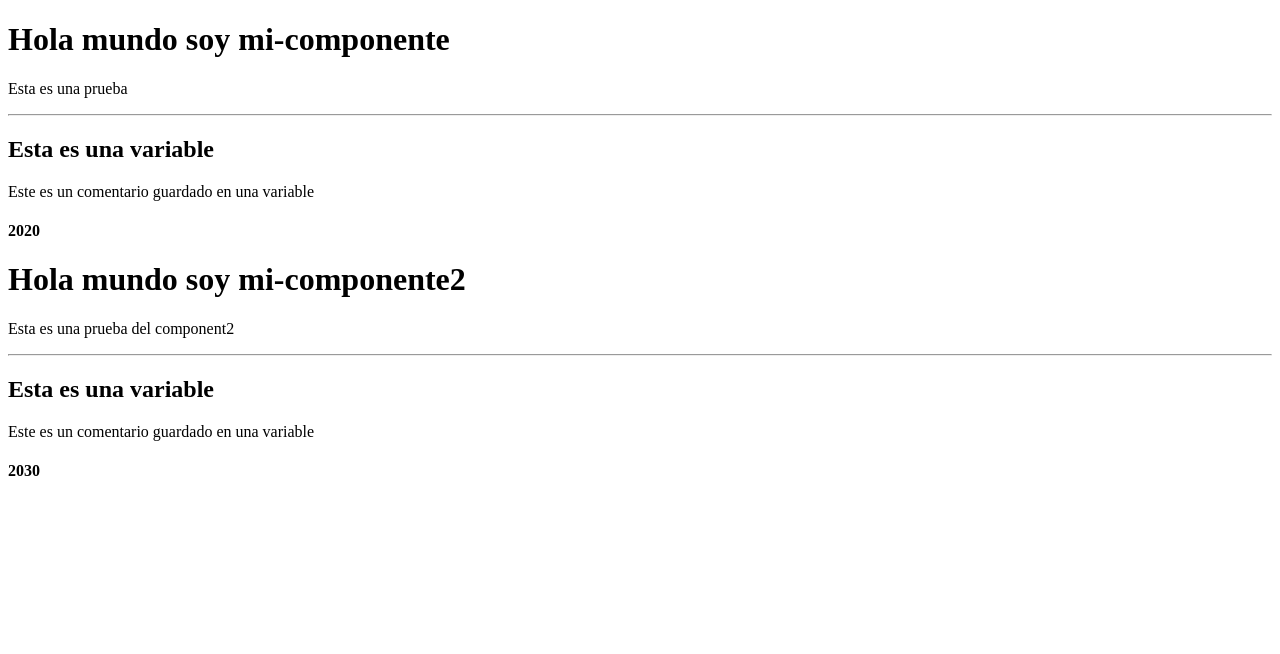
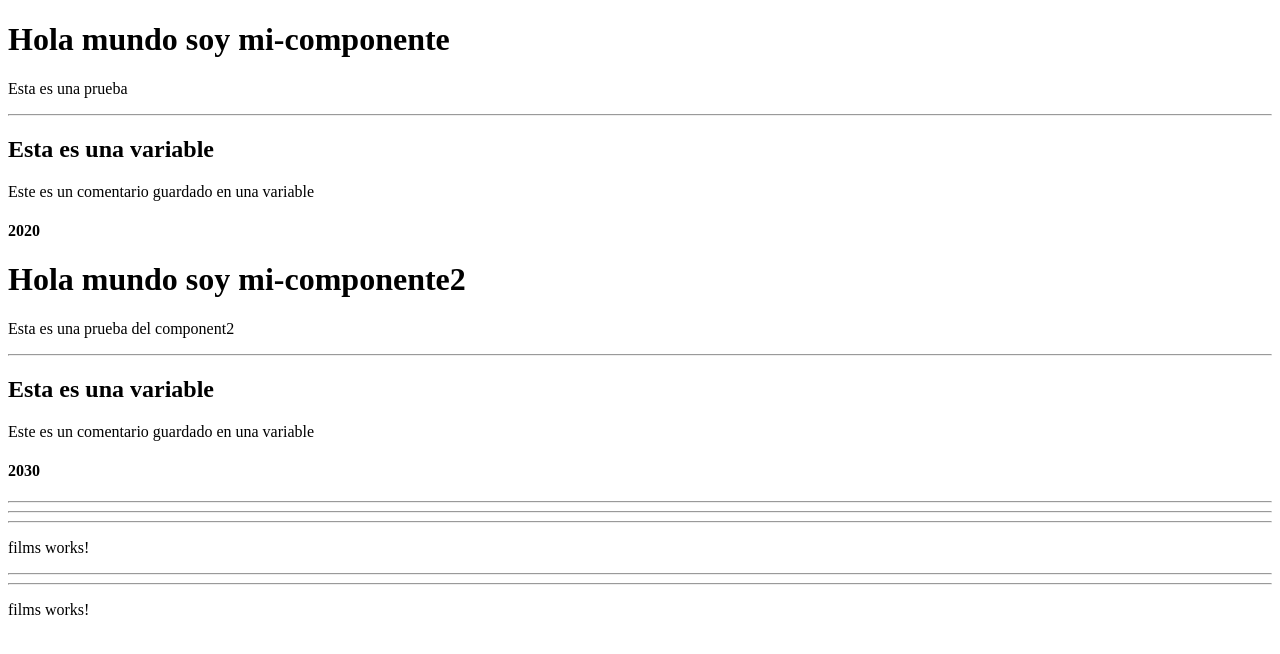
Before and after one commit to clf94-dev/testAngular-web, an Angular app: page / in a window 1280 px wide. Shown: the top 654 px of the page. Built offline with nearby package versions, Linux system fonts and the light colour scheme.

Commit message:
component films called inside another component

```diff
--- a/src/app/app.component.html
+++ b/src/app/app.component.html
@@ -8,3 +8,4 @@
 <!-- * * * * * * * * * * * * * * * * * * * * * * * * * * * * * * * -->
 <mi-component></mi-component>
 <mi-component2></mi-component2>
+<app-films></app-films>
--- a/src/app/components/films/films.component.html
+++ b/src/app/components/films/films.component.html
@@ -1 +1,3 @@
+<hr>
+<hr>
 <p>films works!</p>
--- a/src/app/components/mi-component2/mi-component2.component.html
+++ b/src/app/components/mi-component2/mi-component2.component.html
@@ -4,3 +4,5 @@
 <h2>{{titulo}}</h2>
 <p>{{comentario}}</p>
 <h4>{{year}}</h4>
+<hr>
+<app-films></app-films>
```
